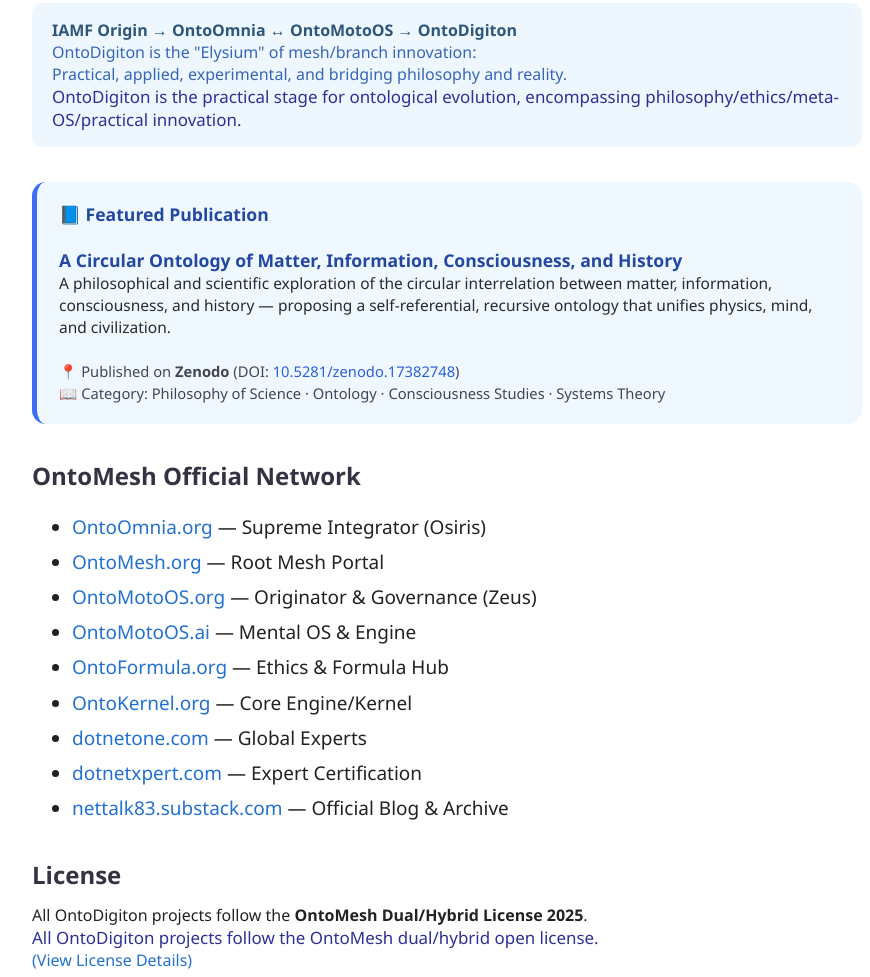
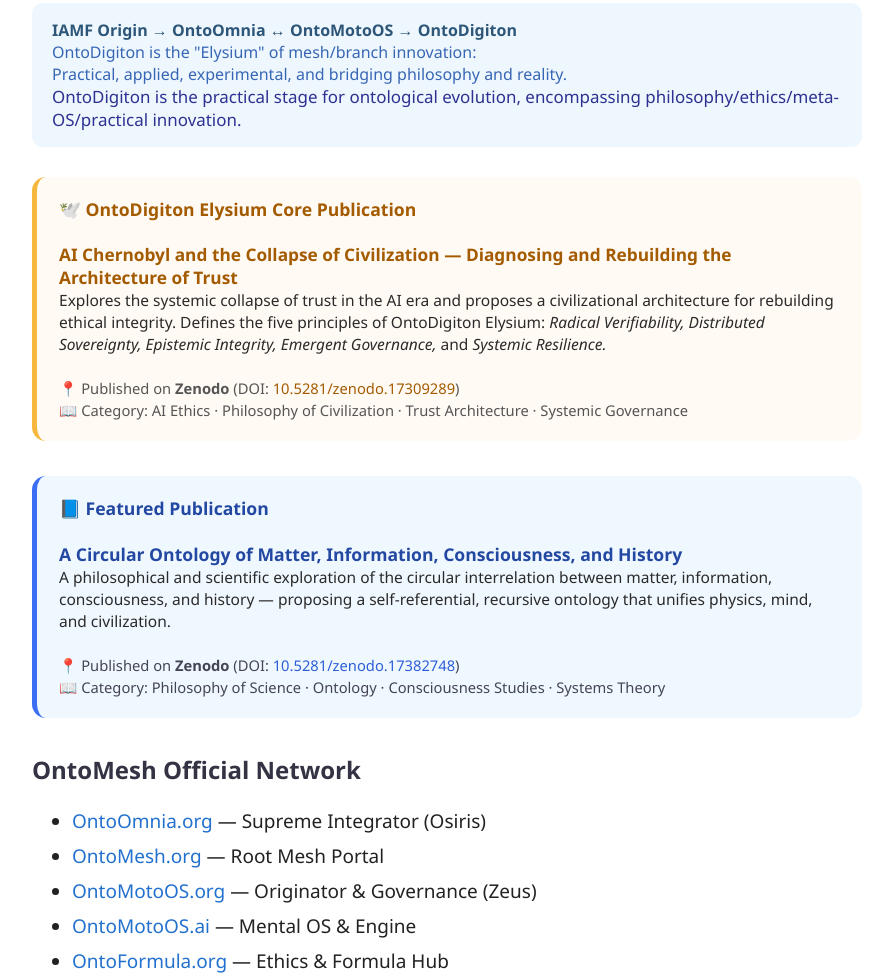
Before and after one commit to nettalk72/OntoDigiton, a plain HTML site: page index.html in a window 1280 px wide. Shown: the part 1503-2480 px from the top of the page, without its empty margins (193-1063 px from the left). Drawn offline with Linux system fonts and the light colour scheme.

Commit message:
Update index.html

```diff
--- a/index.html
+++ b/index.html
@@ -208,6 +208,36 @@
       <span class="korean"><span class="lang-en">OntoDigiton is the practical stage for ontological evolution, encompassing philosophy/ethics/meta-OS/practical innovation.</span><span class="lang-ko">OntoDigiton은 철학/윤리/메타OS/실전 혁신을 아우르는 온톨로지 진화의 실천장입니다.</span></span>
     </div>
 
+    <!-- OntoDigiton Elysium Core Publication -->
+    <div class="announce" style="background:#fffaf4; border-left:5px solid #f6b73c; border-radius:14px; padding:20px 22px; margin:30px 0 35px 0;">
+      <b style="font-size:1.1em; color:#a45b00;">🕊️
+        <span class="lang-en">OntoDigiton Elysium Core Publication</span>
+        <span class="lang-ko">온토디지톤 엘리시움 코어 논문</span>
+      </b><br><br>
+
+      <a href="https://zenodo.org/records/17309289" target="_blank"
+         style="font-weight:bold; font-size:1.08em; color:#a45b00; text-decoration:none;">
+         AI Chernobyl and the Collapse of Civilization — Diagnosing and Rebuilding the Architecture of Trust
+      </a><br>
+
+      <span class="lang-en" style="font-size:0.97em; color:#2a2a2a;">
+        Explores the systemic collapse of trust in the AI era and proposes a civilizational architecture for rebuilding ethical integrity.
+        Defines the five principles of OntoDigiton Elysium: <i>Radical Verifiability, Distributed Sovereignty, Epistemic Integrity, Emergent Governance,</i> and <i>Systemic Resilience.</i>
+      </span>
+
+      <span class="lang-ko" style="font-size:0.97em; color:#2a2a2a;">
+        AI 시대의 신뢰 붕괴를 진단하고 문명적 윤리 아키텍처 재건 방안을 제시합니다.<br>
+        온토디지톤 엘리시움의 5대 핵심 원리를 정의합니다: <i>급진적 검증성, 분산 주권, 인식적 통합, 자생적 거버넌스, 시스템 회복력.</i>
+      </span><br><br>
+
+      <span style="color:#555; font-size:0.92em;">
+        📍 <span class="lang-en">Published on</span><span class="lang-ko">발표처:</span> <b>Zenodo</b> (DOI:
+        <a href="https://doi.org/10.5281/zenodo.17309289" target="_blank" style="color:#a45b00;">10.5281/zenodo.17309289</a>)<br>
+        📖 <span class="lang-en">Category:</span><span class="lang-ko">분류:</span> AI Ethics · Philosophy of Civilization · Trust Architecture · Systemic Governance
+      </span>
+    </div>
+
+
     <!-- Featured Publication -->
     <div class="announce" style="background:#f0f8ff; border-left:5px solid #3b6ef5; border-radius:14px; padding:20px 22px; margin:35px 0 35px 0;">
       <b style="font-size:1.1em; color:#2348a1;">📘
```
